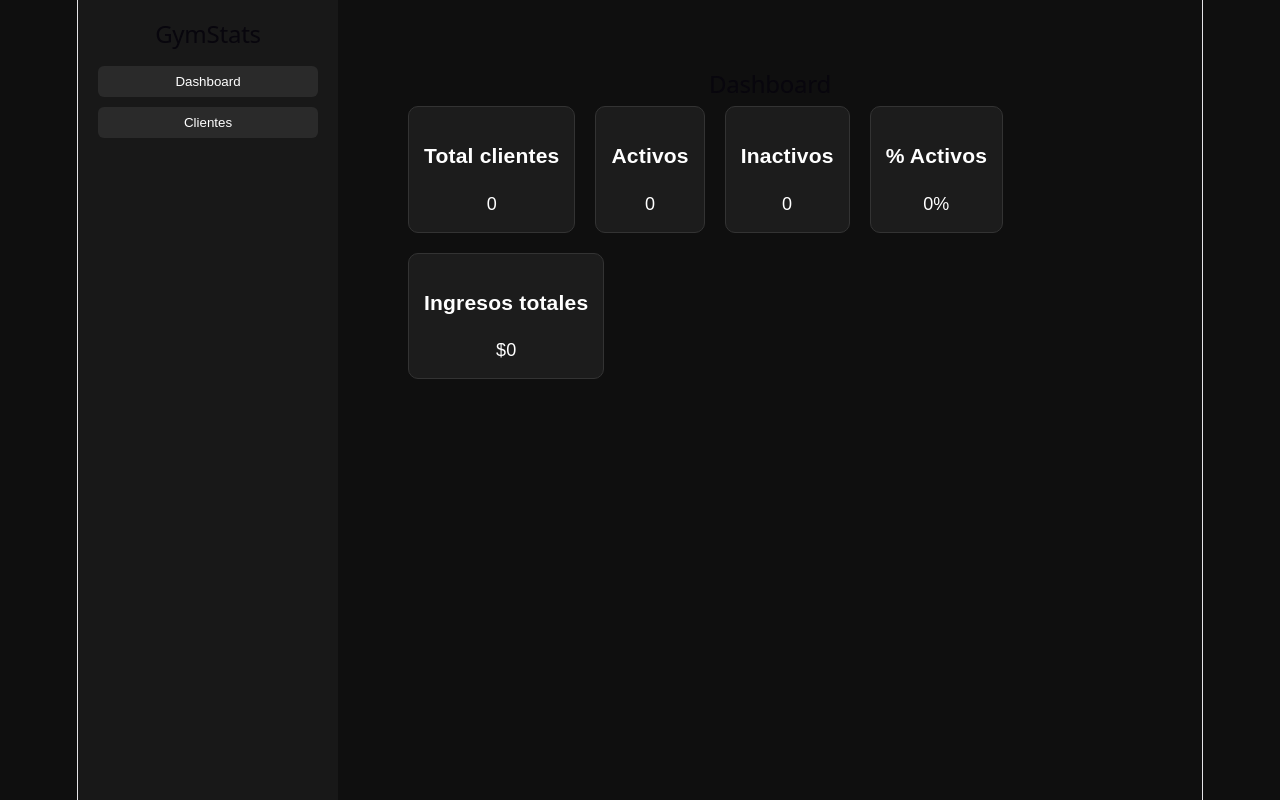
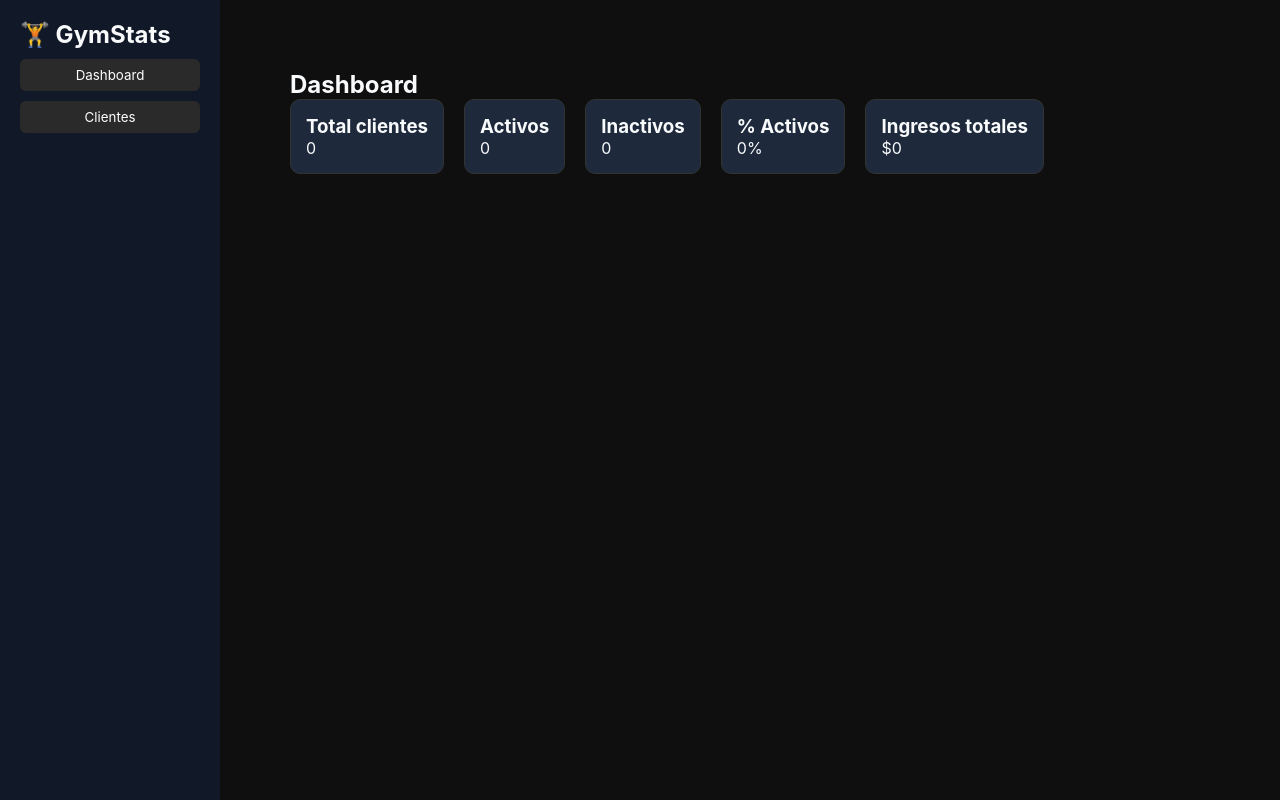
Before and after one commit to santiristorto/GymStats, a React (Vite) app in the folder gymstats-landing/: page / in a window 1280 px wide. Built offline with nearby package versions, Linux system fonts and the light colour scheme.

Commit message:
Mejoras de componentes

```diff
--- a/gymstats-landing/src/App.css
+++ b/gymstats-landing/src/App.css
@@ -0,0 +1,58 @@
+.app-layout{
+    display:flex;
+    min-height:100vh;
+    background:#0F172A;
+}
+
+.sidebar{
+    width:260px;
+    background:#111827;
+
+    display:flex;
+    flex-direction:column;
+
+    padding:30px 20px;
+
+    border-right:1px solid #1E293B;
+}
+
+.sidebar h2{
+    font-size:28px;
+    margin-bottom:35px;
+}
+
+.sidebar button{
+
+    background:transparent;
+
+    color:white;
+
+    border:none;
+
+    text-align:left;
+
+    padding:14px 18px;
+
+    border-radius:12px;
+
+    cursor:pointer;
+
+    transition:.25s;
+}
+
+.sidebar button:hover{
+
+    background:#1E293B;
+
+    transform:translateX(5px);
+
+}
+.content{
+
+    flex:1;
+
+    padding:40px;
+
+    overflow:auto;
+
+}
--- a/gymstats-landing/src/App.jsx
+++ b/gymstats-landing/src/App.jsx
@@ -3,6 +3,7 @@ import Navbar from "./components/Navbar"
 import Hero from "./components/Hero"
 import Dashboard from "./components/Dashboard"
 import Clients from "./components/Clients"
+import Sidebar from "./components/Sidebar"
 
 function App() {
   const [clients, setClients] = useState(() => {
@@ -15,30 +16,26 @@ function App() {
   }, [clients])
 
   const [view, setView] = useState("dashboard")
+  return(<div className="app-layout">
 
-  return (
-    <div className="app-layout">
-
-      <aside className="sidebar">
-        <h2>GymStats</h2>
-
-        <button onClick={() => setView("dashboard")}>
-          Dashboard
-        </button>
-
-        <button onClick={() => setView("clients")}>
-          Clientes
-        </button>
-      </aside>
+  <Sidebar
+    view={view}
+    setView={setView}
+  />
 
   <main className="content">
+
     {view === "dashboard" && (
       <Dashboard clients={clients} />
     )}
 
     {view === "clients" && (
-          <Clients clients={clients} setClients={setClients} />
+      <Clients
+        clients={clients}
+        setClients={setClients}
+      />
     )}
+
   </main>
 
 </div>
--- a/gymstats-landing/src/components/ClientCard.jsx
+++ b/gymstats-landing/src/components/ClientCard.jsx
@@ -4,9 +4,11 @@ function ClientCard({ client, onEdit, onDelete }) {
       <h3>{client.name}</h3>
       <p>Estado: {client.status}</p>
 
-      <div style={styles.buttons}>
-        <button onClick={() => onEdit(client)}>Editar</button>
-        <button onClick={() => onDelete(client.id)}>Eliminar</button>
+      <div style={styles.buttonedit}>
+       <button className="buttonedit" onClick={() => onEdit(client)}>Editar</button>
+      </div>
+      <div style={styles.buttondel}>
+        <button className="buttondel" onClick={() => onDelete(client.id)}>Eliminar</button>
       </div>
     </div>
   )
@@ -19,11 +21,6 @@ const styles = {
     borderRadius: "8px",
     minWidth: "180px",
   },
-  buttons: {
-    display: "flex",
-    gap: "10px",
-    marginTop: "10px",
   }
-}
 
 export default ClientCard
--- /dev/null
+++ b/gymstats-landing/src/components/Sidebar.jsx
@@ -0,0 +1,19 @@
+function Sidebar({ view, setView }) {
+  return (
+    <aside className="sidebar">
+
+      <h2>🏋️ GymStats</h2>
+
+      <button onClick={() => setView("dashboard")}>
+        Dashboard
+      </button>
+
+      <button onClick={() => setView("clients")}>
+        Clientes
+      </button>
+
+    </aside>
+  )
+}
+
+export default Sidebar;
--- a/gymstats-landing/src/index.css
+++ b/gymstats-landing/src/index.css
@@ -1,111 +1,19 @@
-:root {
-  --text: #6b6375;
-  --text-h: #08060d;
-  --bg: #fff;
-  --border: #e5e4e7;
-  --code-bg: #f4f3ec;
-  --accent: #aa3bff;
-  --accent-bg: rgba(170, 59, 255, 0.1);
-  --accent-border: rgba(170, 59, 255, 0.5);
-  --social-bg: rgba(244, 243, 236, 0.5);
-  --shadow:
-    rgba(0, 0, 0, 0.1) 0 10px 15px -3px, rgba(0, 0, 0, 0.05) 0 4px 6px -2px;
-
-  --sans: system-ui, 'Segoe UI', Roboto, sans-serif;
-  --heading: system-ui, 'Segoe UI', Roboto, sans-serif;
-  --mono: ui-monospace, Consolas, monospace;
-
-  font: 18px/145% var(--sans);
-  letter-spacing: 0.18px;
-  color-scheme: light dark;
-  color: var(--text);
-  background: var(--bg);
-  font-synthesis: none;
-  text-rendering: optimizeLegibility;
-  -webkit-font-smoothing: antialiased;
-  -moz-osx-font-smoothing: grayscale;
-
-  @media (max-width: 1024px) {
-    font-size: 16px;
-  }
-}
-
-@media (prefers-color-scheme: dark) {
-  :root {
-    --text: #9ca3af;
-    --text-h: #f3f4f6;
-    --bg: #16171d;
-    --border: #2e303a;
-    --code-bg: #1f2028;
-    --accent: #c084fc;
-    --accent-bg: rgba(192, 132, 252, 0.15);
-    --accent-border: rgba(192, 132, 252, 0.5);
-    --social-bg: rgba(47, 48, 58, 0.5);
-    --shadow:
-      rgba(0, 0, 0, 0.4) 0 10px 15px -3px, rgba(0, 0, 0, 0.25) 0 4px 6px -2px;
-  }
-
-  #social .button-icon {
-    filter: invert(1) brightness(2);
-  }
+* {
+    margin: 0;
+    padding: 0;
+    box-sizing: border-box;
 }
 
 body {
-  margin: 0;
+    background: #0F172A;
+    color: #F8FAFC;
+    font-family: Inter, Arial, sans-serif;
 }
 
-#root {
-  width: 1126px;
-  max-width: 100%;
-  margin: 0 auto;
-  text-align: center;
-  border-inline: 1px solid var(--border);
-  min-height: 100svh;
-  display: flex;
-  flex-direction: column;
-  box-sizing: border-box;
+button {
+    font-family: inherit;
 }
 
-h1,
-h2 {
-  font-family: var(--heading);
-  font-weight: 500;
-  color: var(--text-h);
+input {
+    font-family: inherit;
 }
-
-h1 {
-  font-size: 56px;
-  letter-spacing: -1.68px;
-  margin: 32px 0;
-  @media (max-width: 1024px) {
-    font-size: 36px;
-    margin: 20px 0;
-  }
-}
-h2 {
-  font-size: 24px;
-  line-height: 118%;
-  letter-spacing: -0.24px;
-  margin: 0 0 8px;
-  @media (max-width: 1024px) {
-    font-size: 20px;
-  }
-}
-p {
-  margin: 0;
-}
-
-code,
-.counter {
-  font-family: var(--mono);
-  display: inline-flex;
-  border-radius: 4px;
-  color: var(--text-h);
-}
-
-code {
-  font-size: 15px;
-  line-height: 135%;
-  padding: 4px 8px;
-  background: var(--code-bg);
-}
--- a/gymstats-landing/src/styles/global.css
+++ b/gymstats-landing/src/styles/global.css
@@ -1,7 +1,7 @@
 body {
   margin: 0;
   font-family: Arial, sans-serif;
-  background-color: #0f0f0f;
+  background-color: #0F172A;
   color: white;
 }
 
@@ -10,7 +10,23 @@ button {
   border: none;
   cursor: pointer;
   border-radius: 6px;
+  background-color: #22C55E;
 }
+
+.buttonedit{
+    display: flex;
+    gap: 10px;
+    margin-top: 10px;
+    background-color: #3B82F6;
+    align-items: center;
+  }
+.buttondel{
+    display: flex;
+    gap: 10px;
+    margin-top: 10px;
+    background-color: #EF4444;
+    align-items: center;
+  }
 
 input {
   padding: 8px;
@@ -41,7 +57,7 @@ a:hover {
 }
 
 .card {
-  background-color: #1c1c1c;
+  background-color: #1E293B;
   padding: 15px;
   border-radius: 10px;
   border: 1px solid #333;
@@ -59,7 +75,7 @@ a:hover {
 
 .sidebar {
   width: 220px;
-  background-color: #181818;
+  background-color: #111827;
   padding: 20px;
   display: flex;
   flex-direction: column;
```
Also changed, not shown: gymstats-landing/src/components/ClientCard.css (added), gymstats-landing/src/components/ClientForm.css (added), gymstats-landing/src/components/Clients.css (added), gymstats-landing/src/components/Hero.css (added), gymstats-landing/src/components/Navbar.css (added), gymstats-landing/src/components/Sidebar.css (added). Lines whose indentation alone changed are shown as unchanged.
